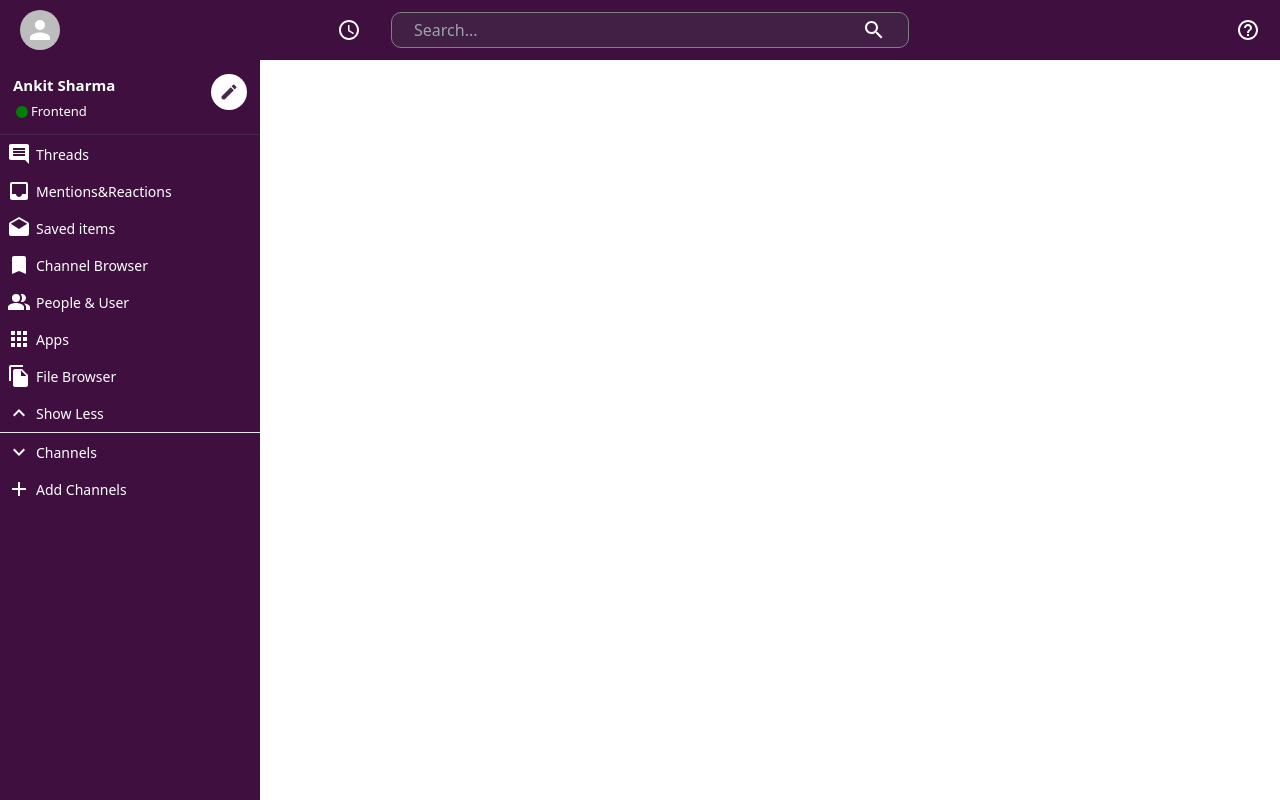
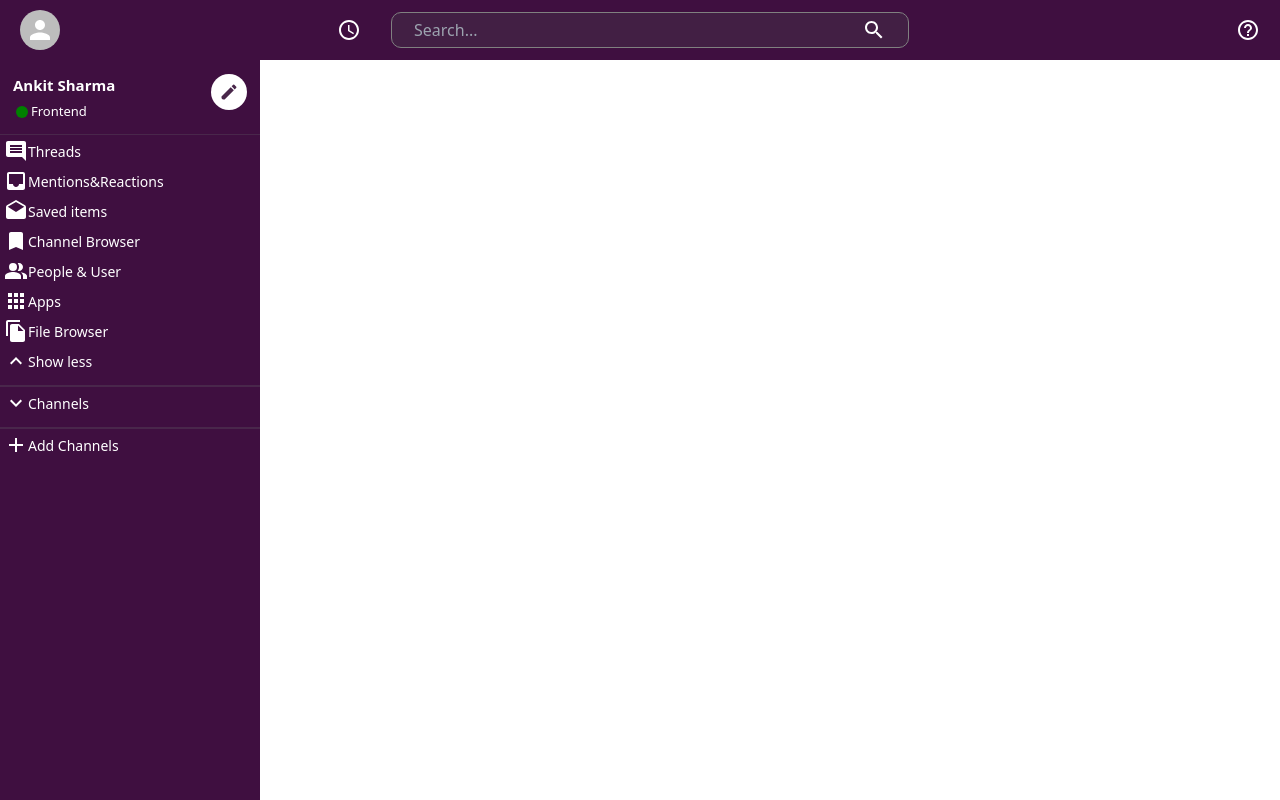
Before and after one commit to Ankit7rma/slack, a React (Vite) app: page / in a window 1280 px wide. Built offline with nearby package versions, Linux system fonts and the light colour scheme.

Commit message:
Sidebar + firebase Setup

```diff
--- a/package.json
+++ b/package.json
@@ -17,6 +17,7 @@
     "firebase": "^10.5.0",
     "react": "^18.2.0",
     "react-dom": "^18.2.0",
+    "react-firebase-hooks": "^5.1.1",
     "react-redux": "^8.1.3",
     "react-router-dom": "^6.17.0",
     "styled-components": "^6.1.0"
--- a/src/components/Sidebar.jsx
+++ b/src/components/Sidebar.jsx
@@ -2,6 +2,18 @@ import styled from "styled-components"
 import FiberManualRecordIcon from '@mui/icons-material/FiberManualRecord';
 import CreateIcon from '@mui/icons-material/Create';
 import SidebarOptions from "./SidebarOptions";
+import InsertCommentIcon from "@mui/icons-material/InsertComment";
+import InboxIcon from "@mui/icons-material/Inbox";
+import DraftsIcon from "@mui/icons-material/Drafts";
+import BookmarkIcon from "@mui/icons-material/Bookmark";
+import PeopleAltIcon from "@mui/icons-material/PeopleAlt";
+import AppsIcon from "@mui/icons-material/Apps";
+import FileCopyIcon from "@mui/icons-material/FileCopy";
+import ExpandLessIcon from "@mui/icons-material/ExpandLess";
+import ExpandMoreIcon from '@mui/icons-material/ExpandMore';
+import AddIcon from '@mui/icons-material/Add';
+
+
 
 const Sidebar = () => {
   return (
@@ -14,11 +26,19 @@ const Sidebar = () => {
         </SidebarInfo>
         <CreateIcon/>
     </SidebarHeader>
-    <SidebarOptions top={true} addChannel={false}/>
+    <SidebarOptions Icon={InsertCommentIcon} title="Threads"/>
+    <SidebarOptions Icon={InboxIcon} title="Mentions&Reactions"/>
+    <SidebarOptions Icon={DraftsIcon} title="Saved items"/>
+    <SidebarOptions Icon={BookmarkIcon} title="Channel Browser"/>
+    <SidebarOptions Icon={PeopleAltIcon} title="People & User"/>
+    <SidebarOptions Icon={AppsIcon} title="Apps"/>
+    <SidebarOptions Icon={FileCopyIcon} title="File Browser"/>
+    <SidebarOptions Icon={ExpandLessIcon} title="Show less"/>
     <hr/>
-    {/* <SidebarOptions top={false}  addChannel={false}/> */}
-    {/* <hr/> */}
-    <SidebarOptions top={false}  addChannel={true}/>
+    <SidebarOptions Icon={ExpandMoreIcon} title="Channels"/>
+    <hr/>
+    <SidebarOptions Icon={AddIcon} addChannelOption title="Add Channels"/>
+
     </SidebarContainer>
   )
 }
@@ -33,6 +53,10 @@ color: white;
 border-top: 1px solid #49274b;
 padding-top: 60px;
 max-width: 260px;
+>hr{
+    margin-top: 10px;
+    border: 1px solid #49274b;
+}
 `
 
 const SidebarHeader = styled.div`
--- a/src/components/SidebarOptions.jsx
+++ b/src/components/SidebarOptions.jsx
@@ -1,129 +1,50 @@
 import styled from "styled-components";
-import InsertCommentIcon from "@mui/icons-material/InsertComment";
-import InboxIcon from "@mui/icons-material/Inbox";
-import DraftsIcon from "@mui/icons-material/Drafts";
-import BookmarkIcon from "@mui/icons-material/Bookmark";
-import PeopleAltIcon from "@mui/icons-material/PeopleAlt";
-import AppsIcon from "@mui/icons-material/Apps";
-import FileCopyIcon from "@mui/icons-material/FileCopy";
-import ExpandLessIcon from "@mui/icons-material/ExpandLess";
-import ExpandMoreIcon from '@mui/icons-material/ExpandMore';
-import AddIcon from '@mui/icons-material/Add';
 
-const Options = [
-  {
-    id: 1,
-    Icon: InsertCommentIcon,
-    title: "Threads",
-  },
-  {
-    id: 2,
-    Icon: InboxIcon,
-    title: "Mentions&Reactions",
-  },
-  {
-    id: 3,
-    Icon: DraftsIcon,
-    title: "Saved items",
-  },
-  {
-    id: 4,
-    Icon: BookmarkIcon,
-    title: "Channel Browser",
-  },
-  {
-    id: 5,
-    Icon: PeopleAltIcon,
-    title: "People & User",
-  },
-  {
-    id: 6,
-    Icon: AppsIcon,
-    title: "Apps",
-  },
-  {
-    id: 7,
-    Icon: FileCopyIcon,
-    title: "File Browser",
-  },
-  {
-    id: 8,
-    Icon: ExpandLessIcon,
-    title: "Show Less",
-  },
-];
+import { collection, addDoc } from "firebase/firestore";
+import { db } from "../firebase";
 
-const BottomOptions = [
-    {
-      id: 9,
-      Icon: ExpandMoreIcon,
-      title: "Channels",
-    },
+// eslint-disable-next-line react/prop-types
+const SidebarOptions = ({Icon,title,addChannelOption}) => {
+  const addChannel=async()=>{
+    const channelName = prompt("Enter the Channel Name");
 
-  ];
-  const AddOptions = [
-    {
-      id: 10,
-      Icon: AddIcon,
-      title: "Add Channels",
-    },
+      if(channelName){const docRef = await addDoc(collection(db, "rooms"), {
+        name:channelName
+      });}
 
-  ];
-// eslint-disable-next-line react/prop-types
-const SidebarOptions = ({top,addChannel}) => {
+
+  };
+  const selectChannel=()=>{};
   return (
-    <SidebarContainer>
-    <SidebarItems>
-      {top
-        ? Options.map((option) => (
-            <Item key={option.id}>
-              {option.Icon && <option.Icon />}
-              <ItemSpan>{option.title}</ItemSpan>
-            </Item>
-          ))
-        : BottomOptions.map((option) => (
-            <Item key={option.id}>
-              {option.Icon && <option.Icon />}
-              <ItemSpan>{option.title}</ItemSpan>
-            </Item>
-          ))}
-          {addChannel?( AddOptions.map((option) => (
-            <Item key={option.id}>
-              {option.Icon && <option.Icon />}
-              <ItemSpan>{option.title}</ItemSpan>
-            </Item>
-          ))):null}
-    </SidebarItems>
-  </SidebarContainer>
+    <SidebarOptionContainer  onClick={addChannelOption ? addChannel : selectChannel }>
+    {Icon && <Icon />}
+    {Icon?(
+      <h3>{title}</h3>
+    ):(
+      <SidebarOptionChannel>
+       <span>#</span>{title}
+      </SidebarOptionChannel>
+    )}
+  </SidebarOptionContainer>
   );
 };
 
 export default SidebarOptions;
 
-const SidebarContainer = styled.div`
-  font-size: 12px;
-`;
-const SidebarItems = styled.div`
-  display: flex;
-  flex-direction: column;
-  gap: 5px;
-  padding: 2px;
-  margin: 1px;
-  font-size: 12px;
-  :hover {
-    background-color: #340e36;
-    border-radius: 10px;
-    width: full;
-  }
-`;
-const Item = styled.div`
-  display: flex;
-  font-size: 14px;
-  padding: 2px;
-  margin: 2px;
+const SidebarOptionContainer = styled.div`
+display: flex;
+font-size: 14px;
+align-items: center;
+margin: 2px;
+padding: 2px;
+cursor: pointer;
 
-  align-items: center;
-`;
-const ItemSpan = styled.span`
-  margin-left: 5px;
-`;
+:hover{
+  opacity: 0.9;
+  background-color: #340e36;
+}
+`
+
+const SidebarOptionChannel = styled.div`
+
+`
--- a/src/firebase.jsx
+++ b/src/firebase.jsx
@@ -1,3 +1,9 @@
+import { initializeApp } from "firebase/app";
+import { getFirestore } from "firebase/firestore";
+import { getAuth } from "firebase/auth";
+import { GoogleAuthProvider } from "firebase/auth";
+
+
 const firebaseConfig = {
     apiKey: "AIzaSyAK5M-dICpgtTcgAZgIhPUKExw4rLFXzDo",
     authDomain: "slack-clone-90196.firebaseapp.com",
@@ -6,3 +12,10 @@ const firebaseConfig = {
     messagingSenderId: "8544325914",
     appId: "1:8544325914:web:73bb3ac942fb65ffbd1ca3"
   };
+  const app = initializeApp(firebaseConfig);
+
+  const db = getFirestore(app);
+  const auth = getAuth(app);
+  const provider = new GoogleAuthProvider();
+
+export {db,auth,provider}
```
Also changed, not shown: 1 other file (tests, documents, lock files or other folders).
